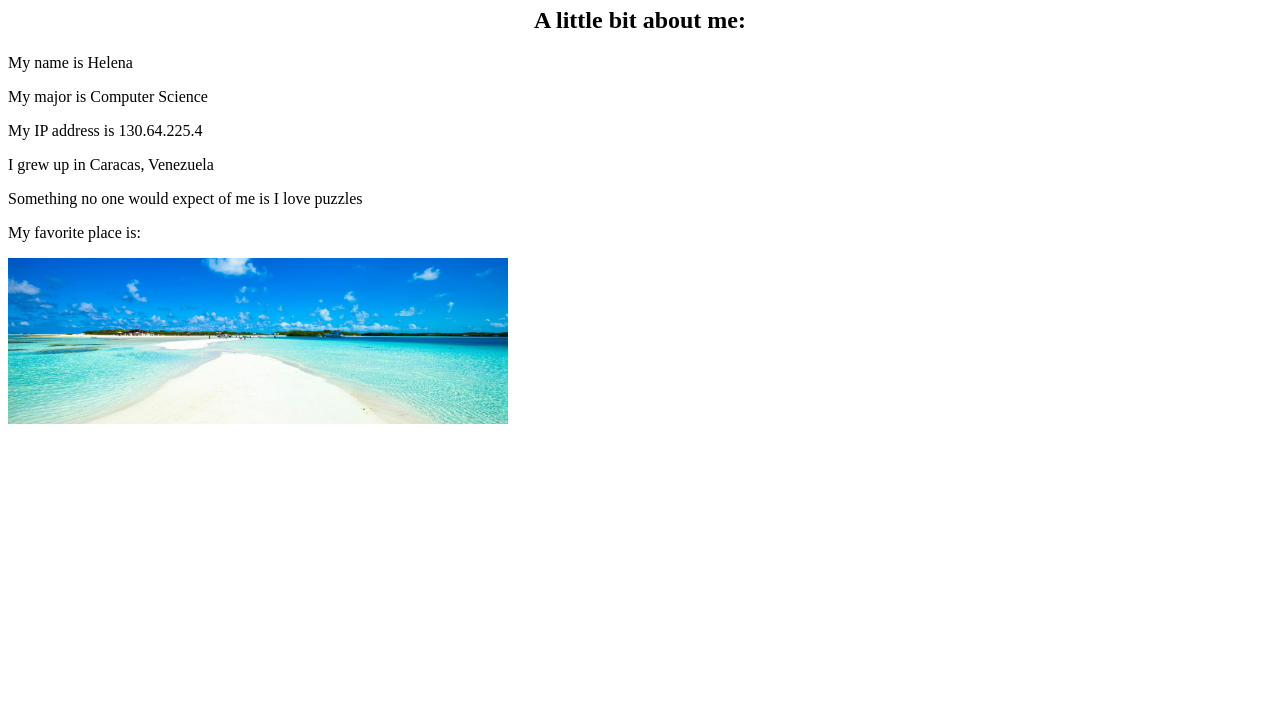
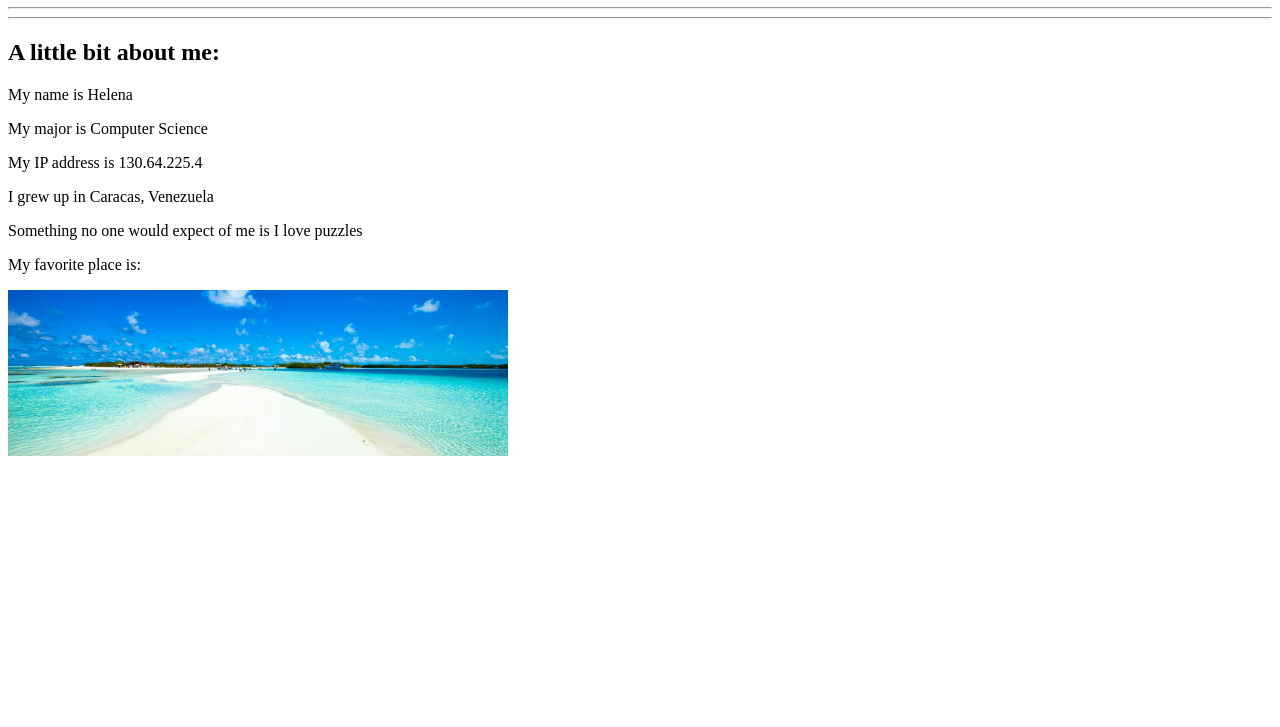
Before and after one commit to hbenatar/hw1, a plain HTML site: page index.html in a window 1280 px wide. Shown: the part 73-800 px from the top of the page. Drawn offline with Linux system fonts and the light colour scheme.

Commit message:
Update index.html

```diff
--- a/index.html
+++ b/index.html
@@ -7,7 +7,8 @@
 
 <body>
   <h1 style="text-align:center"> Assignment 1 </h1>
-  <h2 style="text-align:center"> A little bit about me: </h2>
+  <hr /> <hr />
+  <h2> A little bit about me: </h2>
   <p> My name is Helena </p>
   <p> My major is Computer Science </p>
   <p> My IP address is 130.64.225.4 </p>
```
